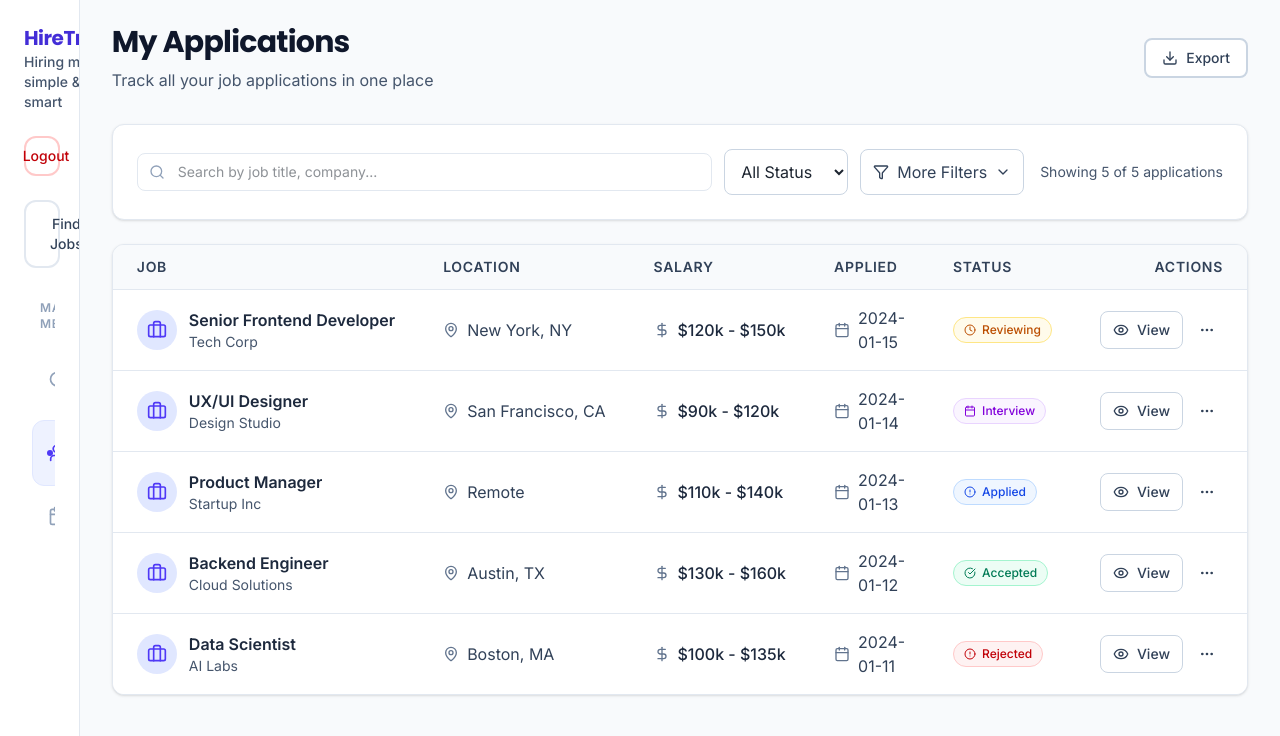
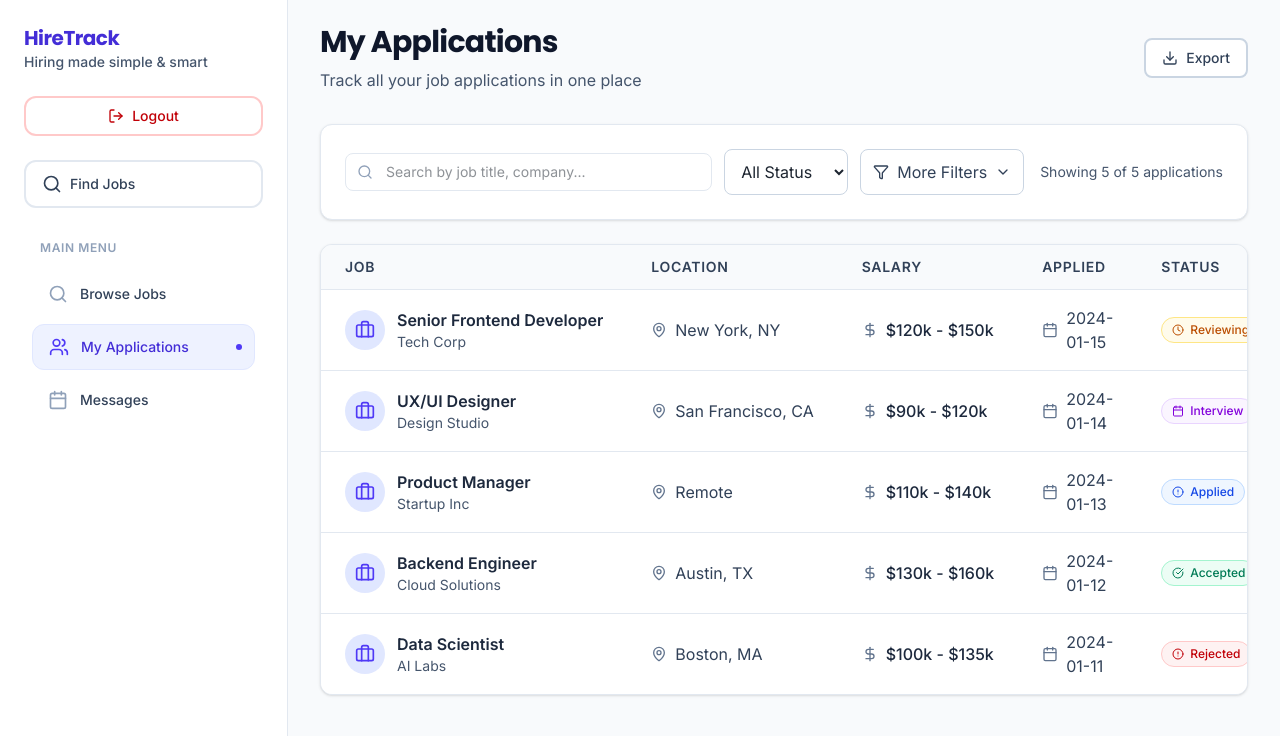
Before and after one commit to Cristineddd/HireTrackProject, a Next.js app: page /applicants in a window 1280 px wide. Shown: the top 736 px of the page. Built offline with nearby package versions, Linux system fonts and the light colour scheme.

Commit message:
Fix sidebar positioning - make static on desktop and ensure proper scrolling

```diff
--- a/app/applicants/page.tsx
+++ b/app/applicants/page.tsx
@@ -125,8 +125,8 @@ const MyApplications = () => {
   });
 
   return (
-    <div className="min-h-screen bg-slate-50 w-full">
-      <div className="w-full px-4 py-4 sm:px-6 sm:py-6 lg:px-8">
+    <div className="min-h-screen bg-slate-50 w-full flex flex-col">
+      <div className="w-full px-4 py-4 sm:px-6 sm:py-6 lg:px-8 flex-1">
         {/* Header */}
         <div className="mb-6 sm:mb-8">
           <div className="flex flex-col gap-4 sm:flex-row sm:items-center sm:justify-between">
--- a/app/layout.tsx
+++ b/app/layout.tsx
@@ -38,7 +38,7 @@ export default function RootLayout({
   return (
     <html lang="en">
       <body
-        className={`${inter.variable} ${poppins.variable} antialiased`}
+        className={`${inter.variable} ${poppins.variable} antialiased bg-slate-50`}
       >
         <NotificationProvider>
           {showMobileHeader && (
@@ -53,11 +53,11 @@ export default function RootLayout({
               </button>
             </header>
           )}
-          <div className="flex w-full">
+          <div className="flex w-full min-h-screen">
             {!isAuthPage && (
               <Sidebar isOpen={isSidebarOpen} onClose={() => setIsSidebarOpen(false)} />
             )}
-            <main className={`flex-1 w-full ${showMobileHeader ? 'pt-16 lg:pt-0' : ''}`}>
+            <main className={`flex-1 w-full overflow-y-auto ${showMobileHeader ? 'pt-16 lg:pt-0' : ''}`}>
               {children}
             </main>
           </div>
--- a/components/Sidebar.tsx
+++ b/components/Sidebar.tsx
@@ -51,9 +51,9 @@ const Sidebar: React.FC<SidebarProps> = ({ isOpen = false, onClose }) => {
 
   return (
     <>
-      <aside className={`fixed inset-y-0 left-0 z-50 flex flex-col w-64 py-4 px-4 sm:py-6 sm:px-6 bg-white border-r border-slate-200 transform transition-transform duration-300 ease-in-out lg:translate-x-0 lg:static lg:w-72 h-screen overflow-y-auto ${
-        isOpen ? 'translate-x-0' : '-translate-x-full lg:translate-x-0'
-      }`}>
+      <aside className={`fixed inset-y-0 left-0 z-50 flex flex-col w-64 py-4 px-4 sm:py-6 sm:px-6 bg-white border-r border-slate-200 transform transition-transform duration-300 ease-in-out lg:static lg:w-72 lg:z-auto lg:inset-auto lg:transform-none overflow-y-auto ${
+        isOpen ? 'translate-x-0' : '-translate-x-full'
+      } lg:translate-x-0`}>
         {/* Mobile close button */}
         <button
           onClick={onClose}
```
